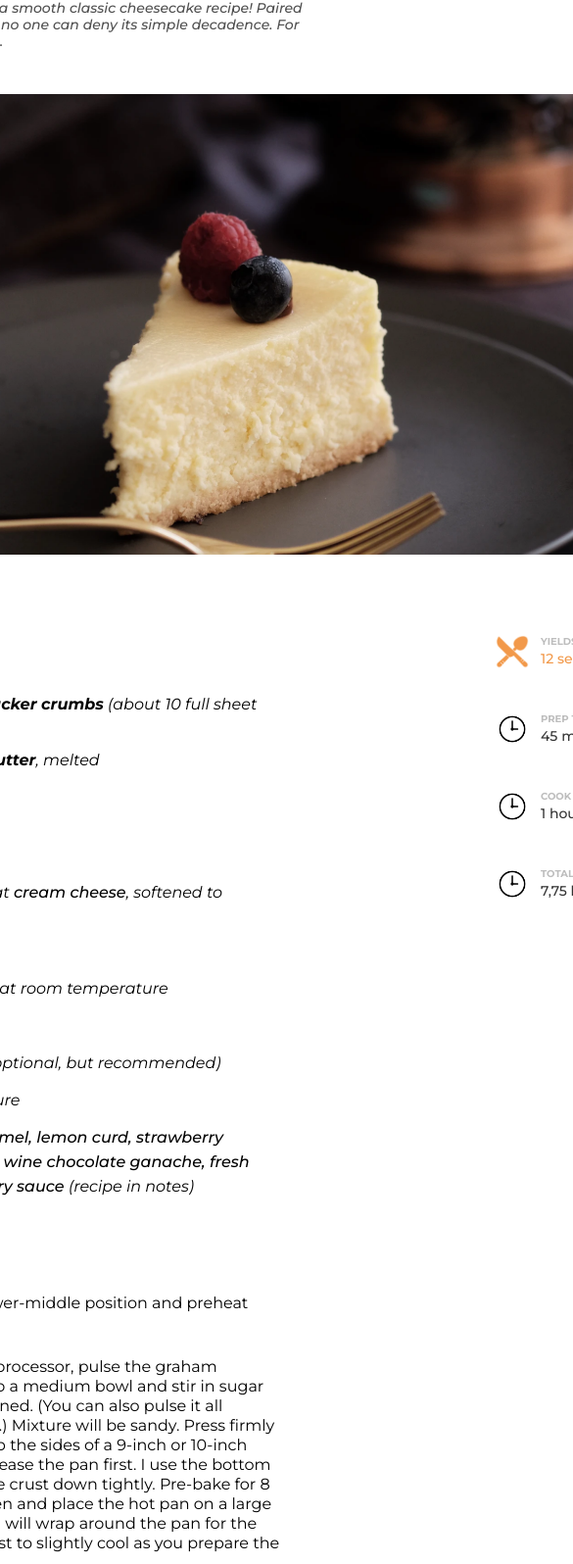
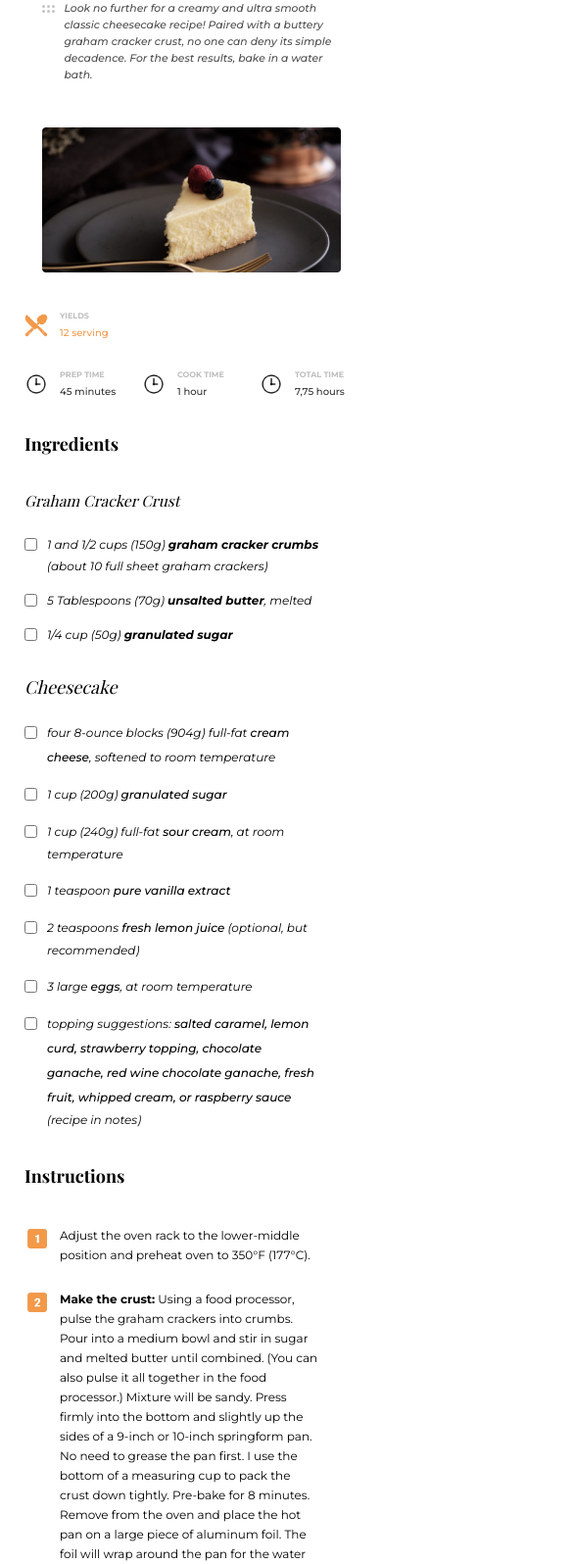
Before and after one commit to SantiagoEmanuel/deChallenge-recipe-page, a plain HTML site: page index.html in a window 390 px wide. Shown: the part 124-1720 px from the top of the page at 98% size, 585 px wide, since content can reach past the window. Drawn offline with nearby package versions, Linux system fonts and the light colour scheme; a web font is replaced by a local one.

Commit message:
update project, project ended mobile version

```diff
--- a/index.css
+++ b/index.css
@@ -16,10 +16,13 @@ body {
 main {
     width: 970px;
     margin-top: 50px;
+    display: flex;
+    flex-direction: column;
+    align-items: center;
 }
 
 .presentation>div {
-    width: 599px;
+    width: 600px;
     display: flex;
     flex-direction: column;
     gap: 10px;
@@ -218,7 +221,8 @@ section>h2 {
     font-weight: 700;
 }
 
-.instructions>div>a {
+.instructions>div>p,
+.instructions>div>p>a {
     font-family: 'Montserrat';
     font-size: 16px;
     font-style: italic;
@@ -228,6 +232,7 @@ section>h2 {
     text-align: left;
     color: #BDBDBD;
     margin-bottom: 50px;
+    text-decoration: none;
 }
 
 aside {
@@ -282,3 +287,183 @@ aside>div>p>span {
 .serving {
     color: #F2994A;
 }
+
+footer>p {
+    font-family: 'Montserrat';
+    font-size: 12px;
+    font-weight: 500;
+    line-height: 17.07px;
+    letter-spacing: 0rem;
+    color: #828282;
+}
+
+footer>p>span {
+    font-weight: 700;
+}
+
+footer>p>a {
+    text-decoration: none;
+    font-weight: 600;
+    color: #828282;
+}
+
+@media (max-width: 1000px) {
+    main {
+        width: 600px;
+
+    }
+
+    .presentation>div {
+        width: 500px;
+    }
+
+    .presentation>img {
+        width: 600px;
+    }
+
+    .presentation>div>h1 {
+        font-size: 38px;
+    }
+
+    .ingredients {
+        flex-direction: column-reverse;
+    }
+
+    aside {
+        flex-direction: row;
+        width: 100%;
+        height: 100px;
+        gap: 25px;
+    }
+}
+
+@media (max-width: 610px) {
+    main {
+        width: 100%;
+    }
+
+    .presentation>div {
+        width: 300px;
+    }
+
+    .presentation>img {
+        width: 305px;
+    }
+
+    .presentation>div>h1 {
+        font-size: 24px;
+    }
+
+    .presentation>div>p {
+        font-size: 10.81px;
+    }
+
+    section>h2 {
+        font-size: 18px;
+    }
+
+    .graham-cracker>div {
+        width: 300px;
+    }
+
+    .graham-cracker>h4 {
+        font-size: 15.5px;
+    }
+
+    .graham-cracker>div>div>input {
+        width: 13px;
+        height: 13px;
+        margin-top: 4px;
+    }
+
+    .graham-cracker>div>div>p {
+        font-size: 12px;
+    }
+
+    .cheesecake>div {
+        width: 300px;
+    }
+
+    .cheesecake>h5 {
+        font-size: 15.5;
+    }
+
+    .cheesecake>div>div>input {
+        width: 13px;
+        height: 13px;
+        margin-top: 6px;
+    }
+
+    .cheesecake>div>div>p {
+        font-size: 12px;
+    }
+
+    .instructions>h2 {
+        font-size: 18px;
+    }
+
+    .instructions>div {
+        width: 300px;
+    }
+
+    .instructions>div>div>img {
+        width: 26px;
+        height: 26px;
+    }
+
+    .instructions>div>div>p {
+        font-size: 12px;
+    }
+
+    .instructions>div>p {
+        display: flex;
+        flex-direction: column;
+    }
+
+    .instructions>div>p,
+    .instructions>div>p>a {
+        font-size: 10px;
+    }
+
+    #yield {
+        grid-area: yield;
+    }
+
+    #prep {
+        grid-area: prep;
+    }
+
+    #cook {
+        grid-area: cook;
+    }
+
+    #total {
+        grid-area: total;
+    }
+
+    aside {
+        display: grid;
+        grid-template-areas:
+            'yield yield yield'
+            'prep cook total';
+        gap: 20px;
+        margin-bottom: 25px;
+    }
+
+    aside>div {
+        width: 100px;
+    }
+
+    aside>div>img {
+        width: 24px;
+        height: 24px;
+    }
+
+    aside>div>p {
+        font-size: 8px;
+    }
+
+    aside>div>p>span {
+        font-size: 10px;
+    }
+}
--- a/index.html
+++ b/index.html
@@ -157,25 +157,28 @@
                         </div>
                     </div>
                     <div>
-                        <a href=" https://sallysbakingaddiction.com/classic-cheesecake/">Source:
-                            https://sallysbakingaddiction.com/classic-cheesecake/ </a>
+                        <p>
+                            Source:
+                            <a href=" https://sallysbakingaddiction.com/classic-cheesecake/">
+                                https://sallysbakingaddiction.com/classic-cheesecake/ </a>
+                        </p>
                     </div>
                 </article>
             </section>
             <aside>
-                <div>
+                <div id="yield">
                     <img src="./images/yields.png" alt="yields">
                     <p>YIELDS<span class="serving">12 serving</span></p>
                 </div>
-                <div>
+                <div id="prep">
                     <img src="./images/clock.png" alt="clock">
                     <p>PREP TIME <span>45 minutes</span></p>
                 </div>
-                <div>
+                <div id="cook">
                     <img src="./images/clock.png" alt="clock">
                     <p>COOK TIME <span>1 hour</span></p>
                 </div>
-                <div>
+                <div id="total">
                     <img src="./images/clock.png" alt="clock">
                     <p>TOTAL TIME <span>7,75 hours</span></p>
                 </div>
```
